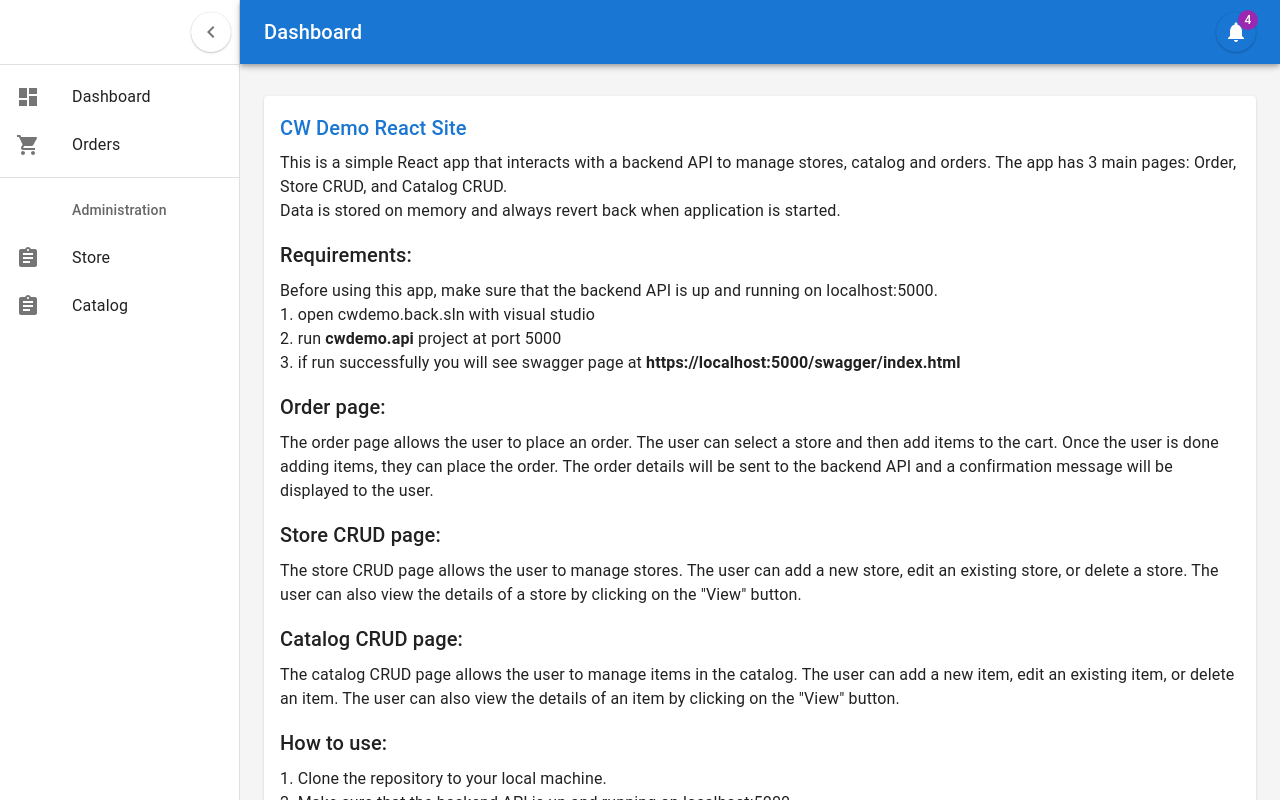
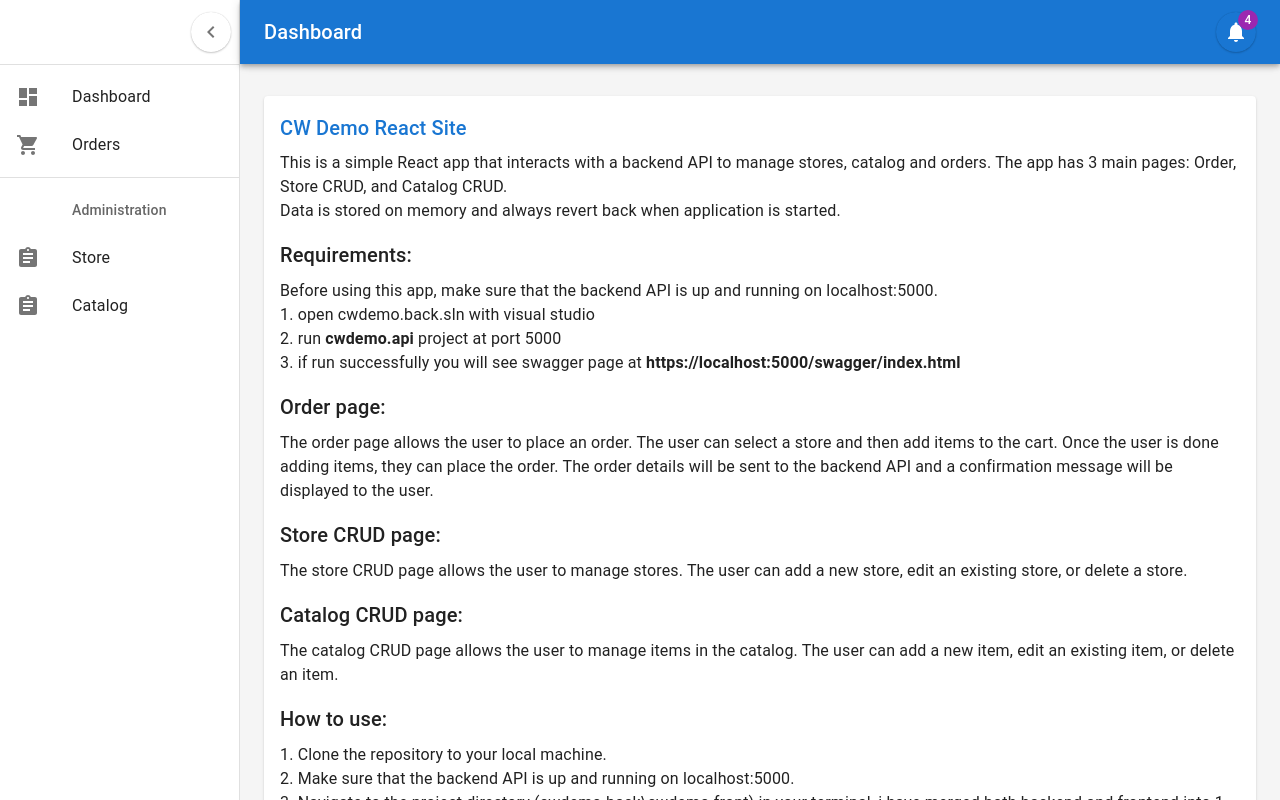
Before and after one commit to bkcandra/cwdemo.back, a React (Create React App) app in the folder cwdemo.front/: page /dashboard in a window 1280 px wide. Built offline with nearby package versions, Linux system fonts and the light colour scheme.

Commit message:
fix docs

```diff
--- a/cwdemo.front/src/views/dashboard-page/dashboard.tsx
+++ b/cwdemo.front/src/views/dashboard-page/dashboard.tsx
@@ -64,12 +64,12 @@ export default function Dashboard() {
 
                         <Typography variant="h6" sx={{ mb: 1 }}>Store CRUD page:</Typography>
                         <Typography sx={{ mb: 2 }}>
-                            The store CRUD page allows the user to manage stores. The user can add a new store, edit an existing store, or delete a store. The user can also view the details of a store by clicking on the "View" button.
+                            The store CRUD page allows the user to manage stores. The user can add a new store, edit an existing store, or delete a store.
                         </Typography>
 
                         <Typography variant="h6" sx={{ mb: 1 }}>Catalog CRUD page:</Typography>
                         <Typography sx={{ mb: 2 }}>
-                            The catalog CRUD page allows the user to manage items in the catalog. The user can add a new item, edit an existing item, or delete an item. The user can also view the details of an item by clicking on the "View" button.
+                            The catalog CRUD page allows the user to manage items in the catalog. The user can add a new item, edit an existing item, or delete an item.
                         </Typography>
 
                         <Typography variant="h6" sx={{ mb: 1 }}>How to use:</Typography>
```
